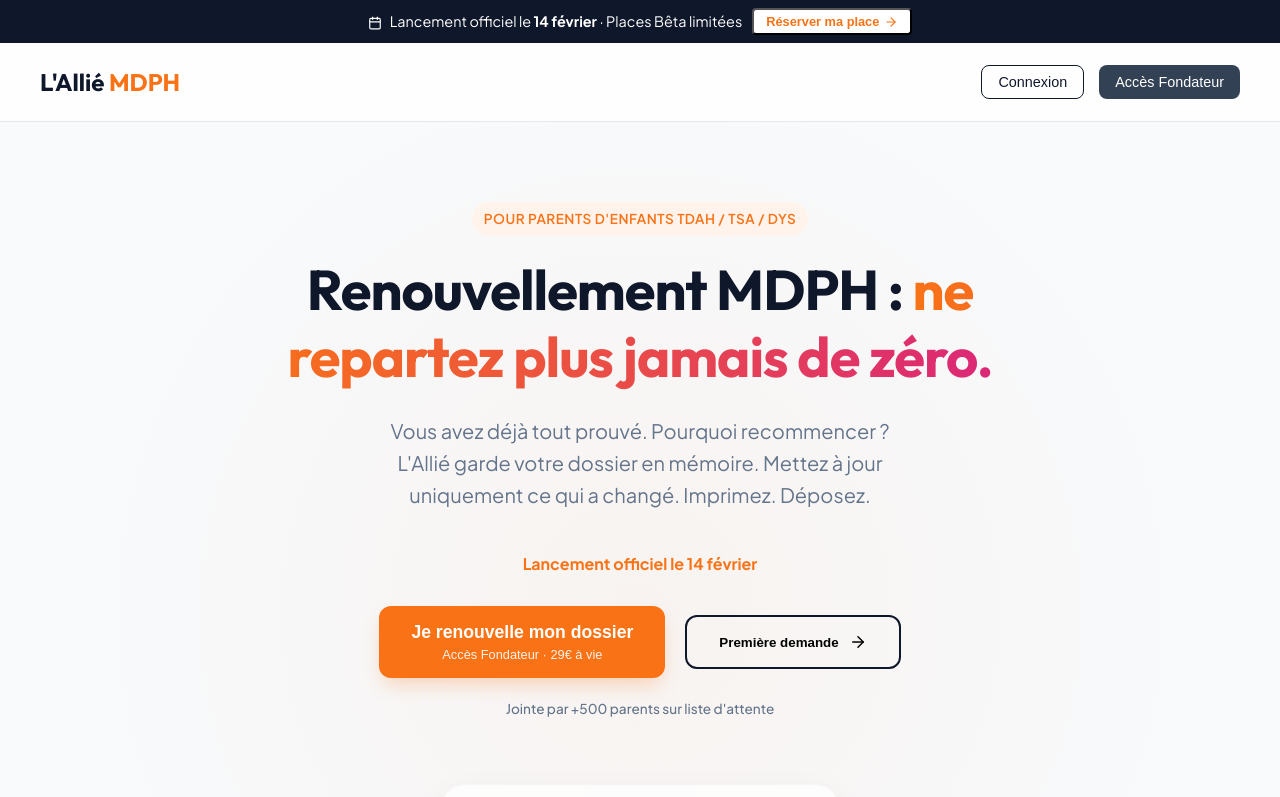
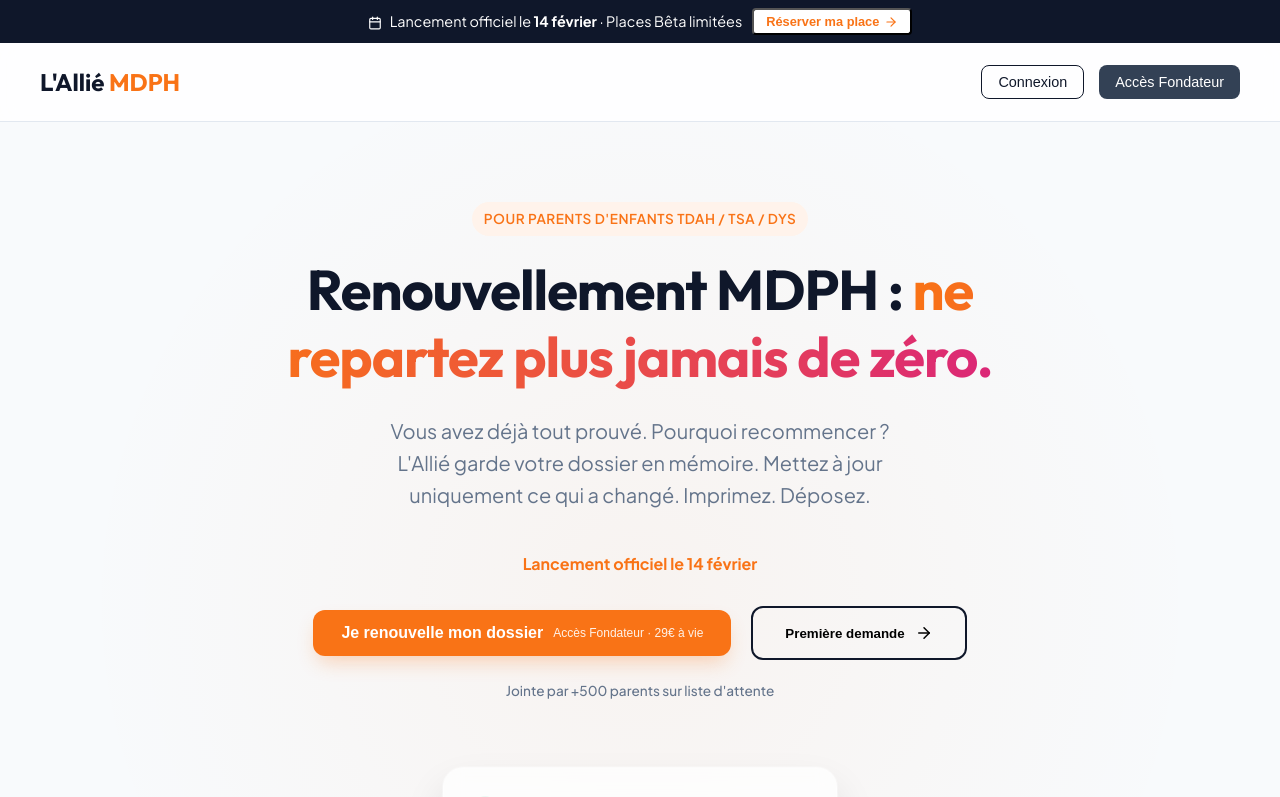
Before and after one commit to Dxne-Dev/mdph-alliee, a React (Vite) app: page / in a window 1280 px wide. Shown: the top 797 px of the page. Built offline with nearby package versions, Linux system fonts and the light colour scheme; no server answers.

Commit message:
UI/Fix: Modal stylisé pour l'ajout d'enfant, suppression des alertes système et correction du layout

```diff
--- a/src/components/Dashboard.tsx
+++ b/src/components/Dashboard.tsx
@@ -38,13 +38,24 @@
     };
 
     const handleAddChildClick = () => {
+        console.log("Opening add child modal");
         setChildForm({ firstName: '', diagnosis: '' });
         setIsAddChildModalOpen(true);
     };
 
     const submitAddChild = async (e: React.FormEvent) => {
         e.preventDefault();
-        if (!childForm.firstName || !childForm.diagnosis) return;
+        console.log("Form submitted with:", childForm);
+
+        if (!user) {
+            console.error("No user found");
+            return;
+        }
+
+        if (!childForm.firstName || !childForm.diagnosis) {
+            console.warn("Form incomplete");
+            return;
+        }
 
         setIsSubmitting(true);
         try {
@@ -59,9 +70,14 @@
 
             if (error) throw error;
 
-            setChildren([...children, ...data]);
+            console.log("Child added successfully:", data);
+            if (data) {
+                setChildren([...children, ...data]);
+            }
             setIsAddChildModalOpen(false);
+            setChildForm({ firstName: '', diagnosis: '' });
         } catch (error: any) {
+            console.error("Supabase error:", error);
             alert("Erreur lors de l'ajout : " + error.message);
         } finally {
             setIsSubmitting(false);
--- a/src/index.css
+++ b/src/index.css
@@ -102,19 +102,19 @@
 /* UI Components */
 .btn-primary {
     display: inline-flex;
-    flex-direction: column;
     align-items: center;
     justify-content: center;
     background: var(--accent);
     color: white;
-    padding: 16px 32px;
+    padding: 14px 28px;
     border-radius: var(--radius-md);
     font-weight: 600;
-    font-size: 1.1rem;
+    font-size: 1rem;
     box-shadow: 0 10px 20px -5px rgba(249, 115, 22, 0.3);
     border: none;
     cursor: pointer;
     transition: all 0.3s ease;
+    gap: 10px;
 }
 
 .btn-primary:hover {
@@ -123,11 +123,16 @@
     box-shadow: 0 15px 30px -5px rgba(249, 115, 22, 0.4);
 }
 
+.btn-primary-inner {
+    display: flex;
+    flex-direction: column;
+    align-items: center;
+}
+
 .btn-sub {
-    font-size: 0.8rem;
+    font-size: 0.75rem;
     font-weight: 400;
     opacity: 0.9;
-    margin-top: 4px;
 }
 
 .btn-sm {
@@ -153,6 +158,23 @@
     border-radius: 4px;
     font-weight: 700;
     margin-left: 10px;
+}
+
+.modal-input {
+    width: 100%;
+    padding: 12px 16px;
+    border-radius: var(--radius-sm);
+    border: 1px solid var(--border-subtle);
+    font-size: 1rem;
+    font-family: inherit;
+    transition: all 0.2s ease;
+    background: white;
+}
+
+.modal-input:focus {
+    outline: none;
+    border-color: var(--accent);
+    box-shadow: 0 0 0 3px rgba(249, 115, 22, 0.1);
 }
 
 /* Sticky Bar */
```
